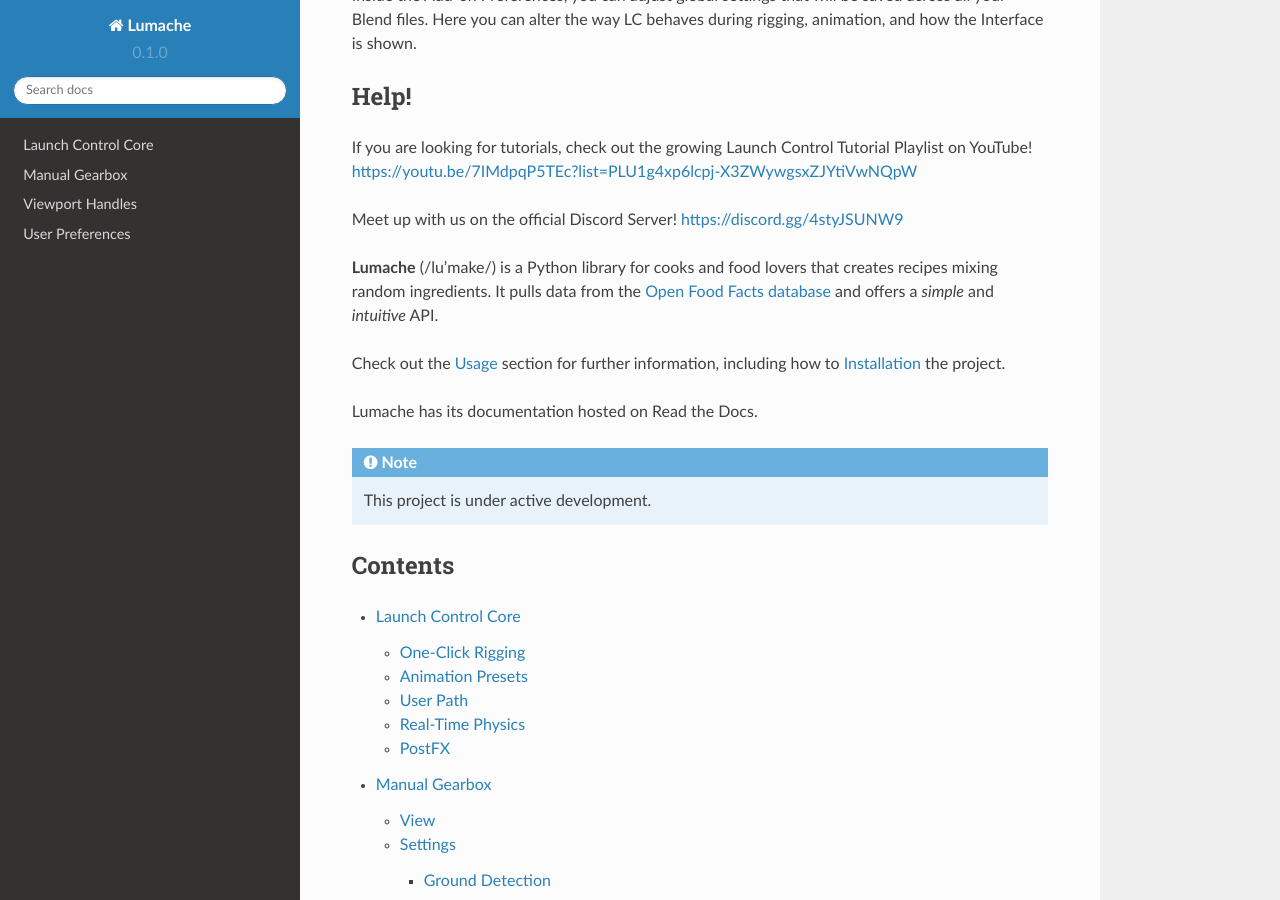
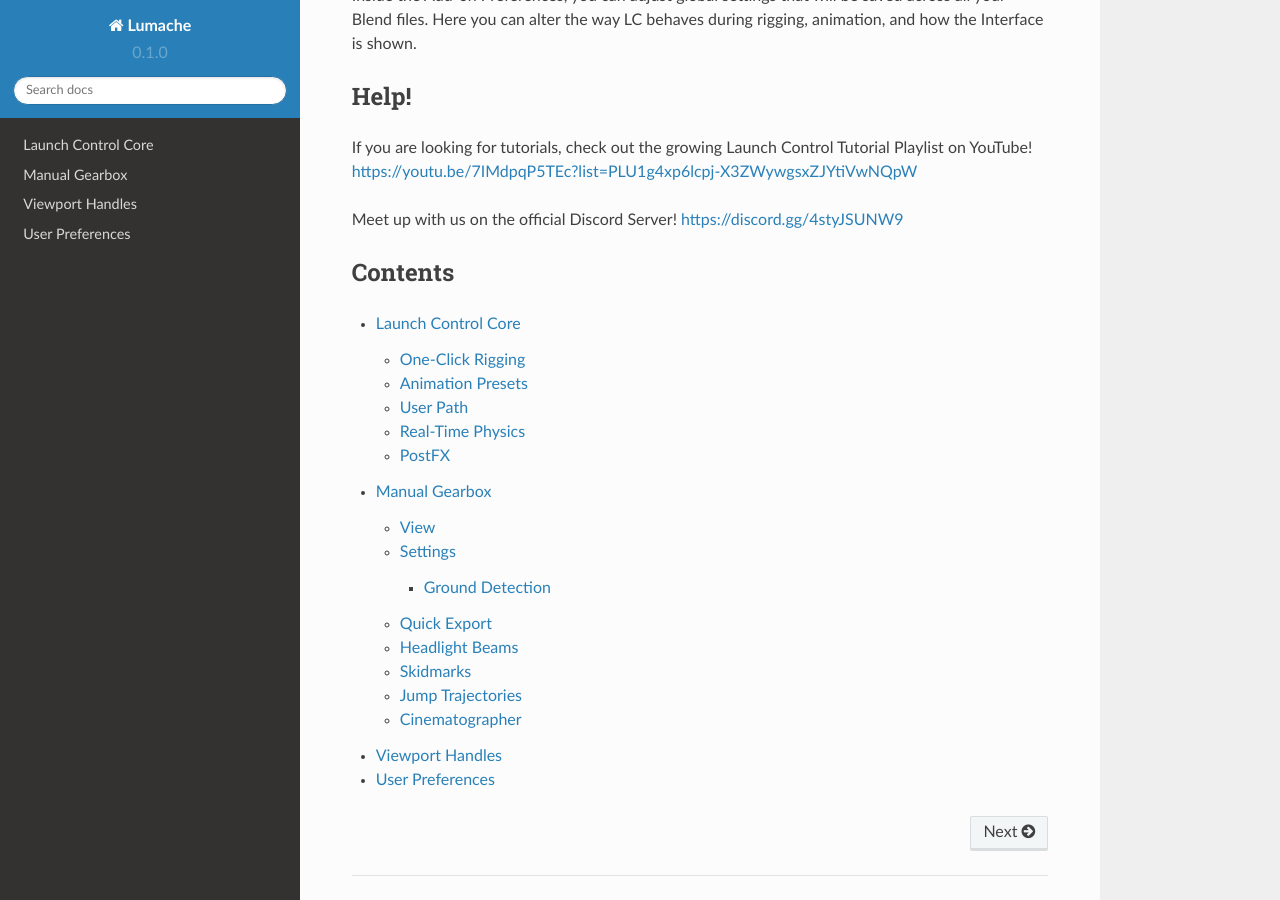
Before and after one commit to DanielVesterbaek/launch-control-documentation, a Sphinx documentation site: the page built from docs/source/index.rst, in a window 1280 px wide and 900 px high, scrolled down 1488 px. Built offline with Sphinx 7.4.7 and the Read the Docs theme 2.0.0, drawn with Linux system fonts in a browser that asks for light colours; some of the changed text lies outside the part shown.

Commit message:
Update index.rst

```diff
--- a/docs/source/index.rst
+++ b/docs/source/index.rst
@@ -61,21 +61,6 @@
 
 
 
-
-**Lumache** (/lu'make/) is a Python library for cooks and food lovers
-that creates recipes mixing random ingredients.
-It pulls data from the `Open Food Facts database <https://world.openfoodfacts.org/>`_
-and offers a *simple* and *intuitive* API.
-
-Check out the :doc:`usage` section for further information, including
-how to :ref:`installation` the project.
-
-Lumache has its documentation hosted on Read the Docs.
-
-.. note::
-
-   This project is under active development.
-
 Contents
 --------
 
```
Also changed, not shown: other parts of docs/source/index.rst (+1 -1 lines).
